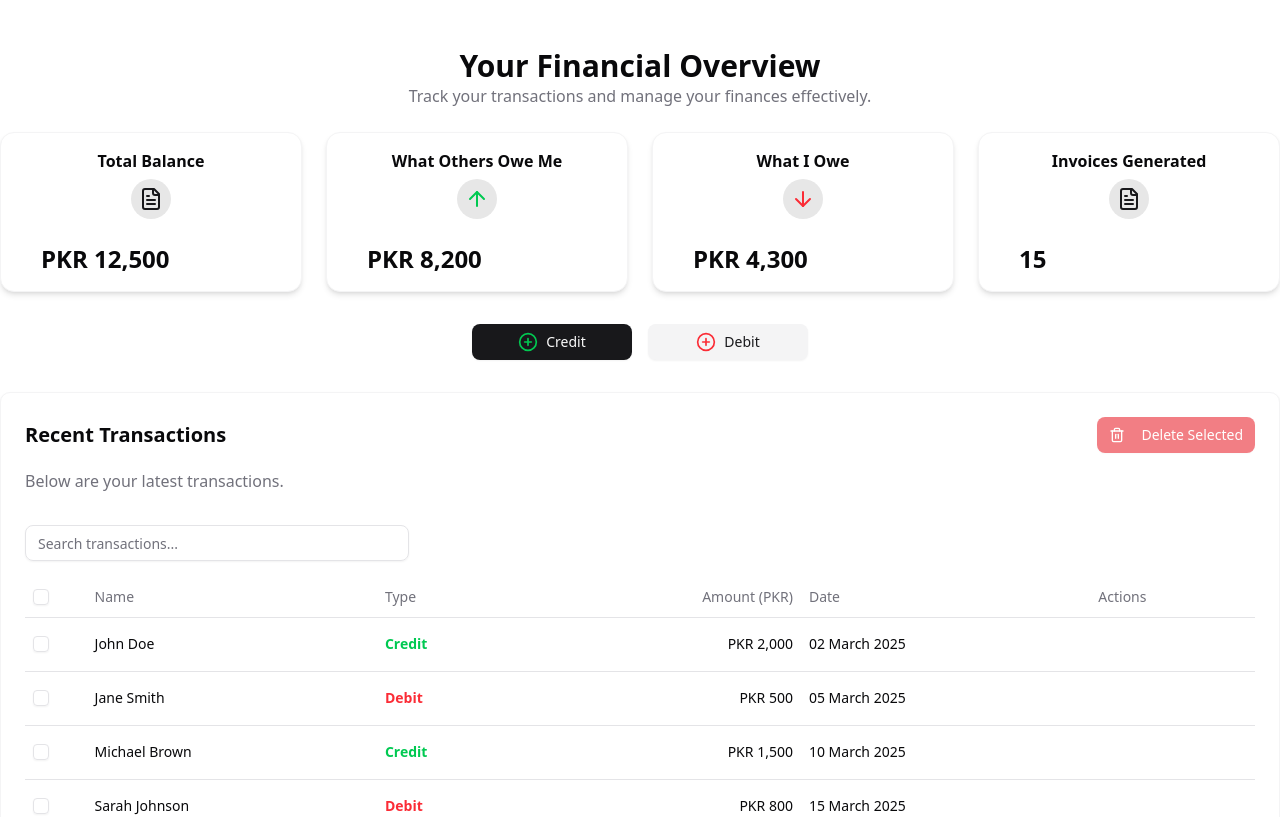
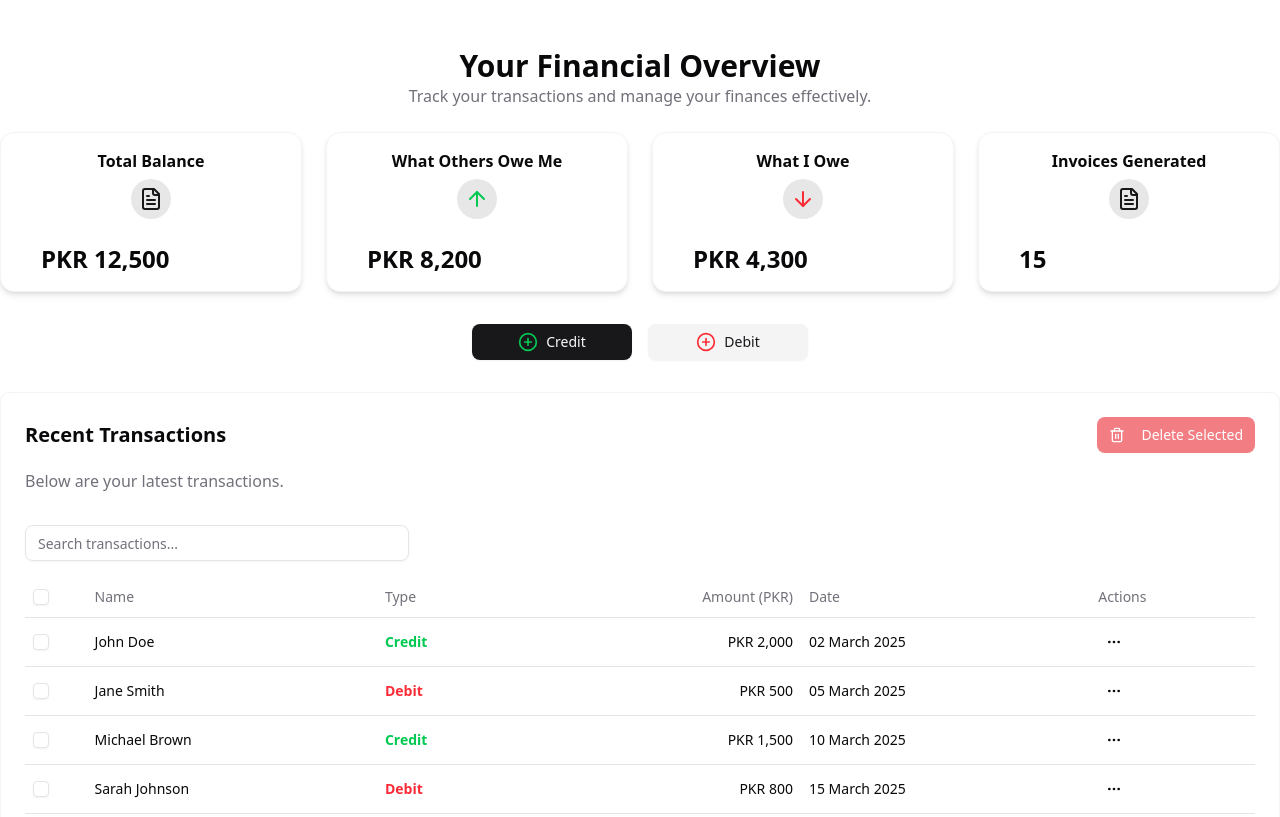
Before and after one commit to bitaccountants/invLog, a Next.js app: page /dashboard in a window 1280 px wide. Shown: the top 817 px of the page. Built offline with nearby package versions, Linux system fonts and the light colour scheme.

Commit message:
added elisppe icon

```diff
--- a/src/app/dashboard/page.tsx
+++ b/src/app/dashboard/page.tsx
@@ -20,6 +20,7 @@ import {
   Pencil,
   Trash2,
   PlusCircle,
+  MoreHorizontal,
 } from "lucide-react";
 import { Checkbox } from "@/components/ui/checkbox";
 import {
@@ -242,7 +243,7 @@ export default function Dashboard() {
                         variant="ghost"
                         className="h-8 w-8 p-0"
                       >
-                        {/* <MoreHorizontal /> */}
+                        <MoreHorizontal />
                       </Button>
                     </DropdownMenuTrigger>
                     <DropdownMenuContent align="end">
```
